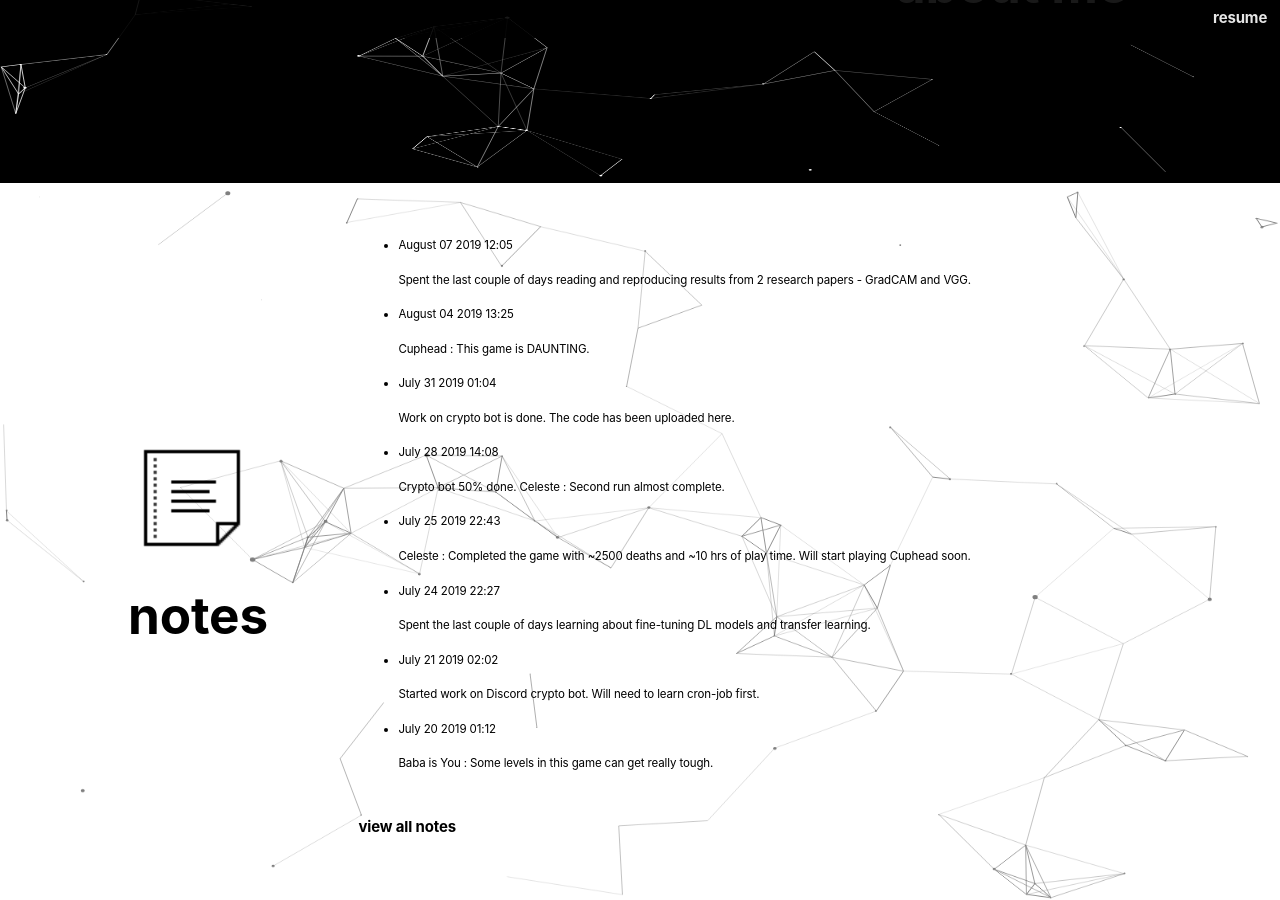
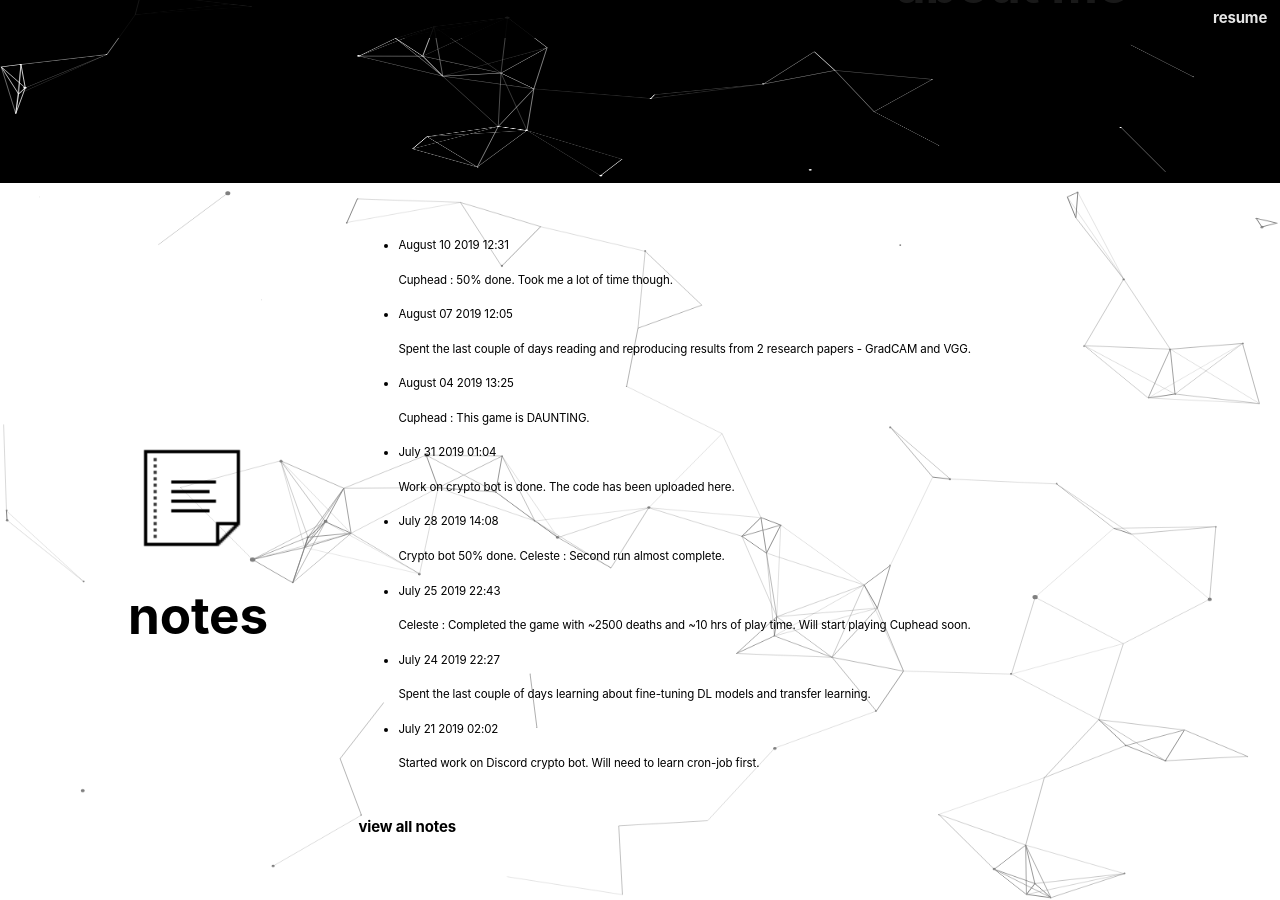
Before and after one commit to vedantsingh1404/website-v2.0, a Jekyll site: the page built from index.html, in a window 1280 px wide and 900 px high, scrolled down 982 px. Built offline with Jekyll 4.4.1, drawn with Linux system fonts in a browser that asks for light colours.

Commit message:
add note

```diff
--- a/_data/notes.yml
+++ b/_data/notes.yml
@@ -1,3 +1,7 @@
+- date: August 10 2019 12:31
+  content: |
+    Cuphead : 50% done. Took me a lot of time though.
+
 - date: August 07 2019 12:05
   content : |
     Spent the last couple of days reading and reproducing results from 2 research papers - [GradCAM](https://arxiv.org/pdf/1610.02391.pdf) and [VGG](https://arxiv.org/pdf/1409.1556.pdf).
```
